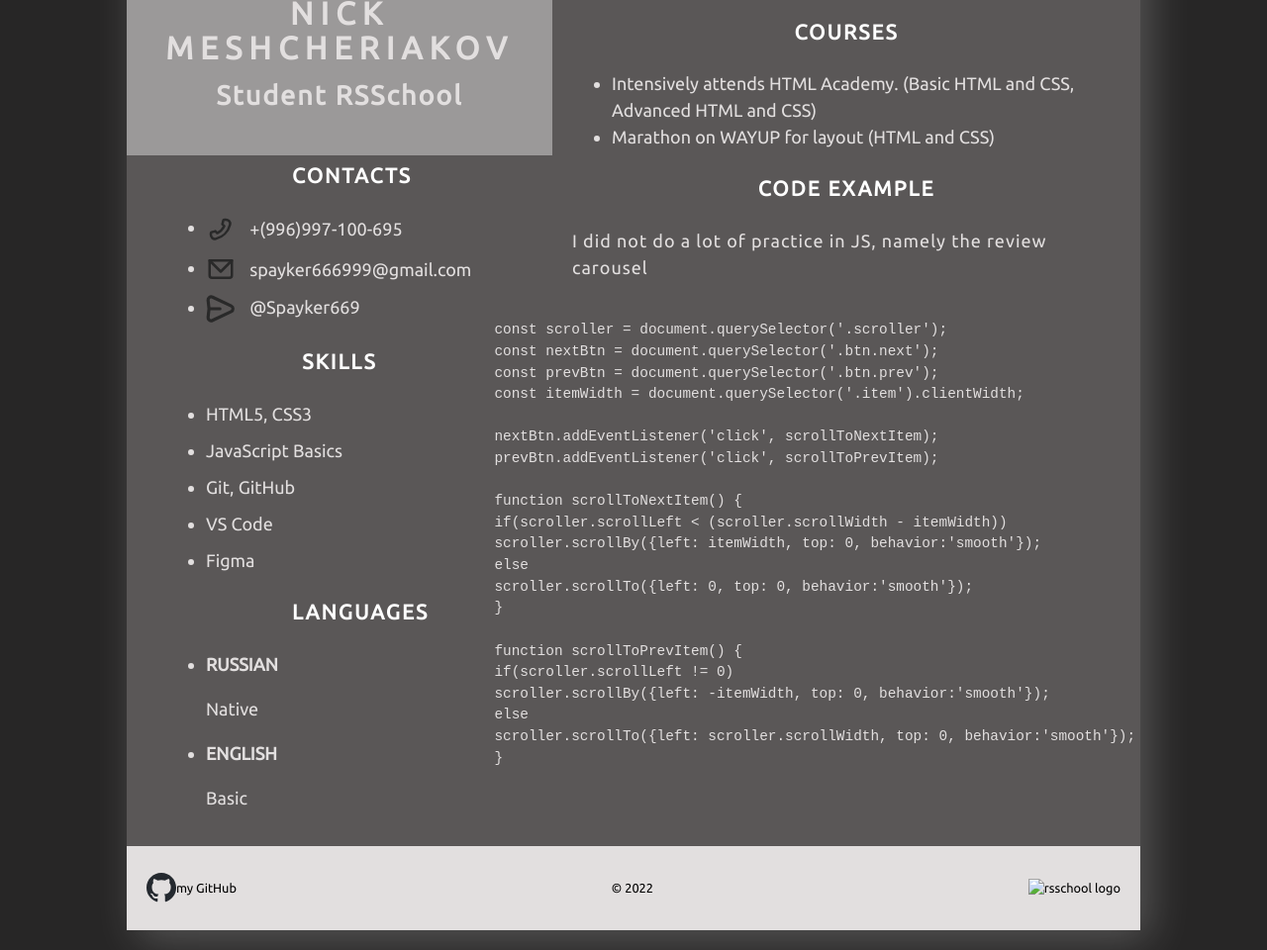
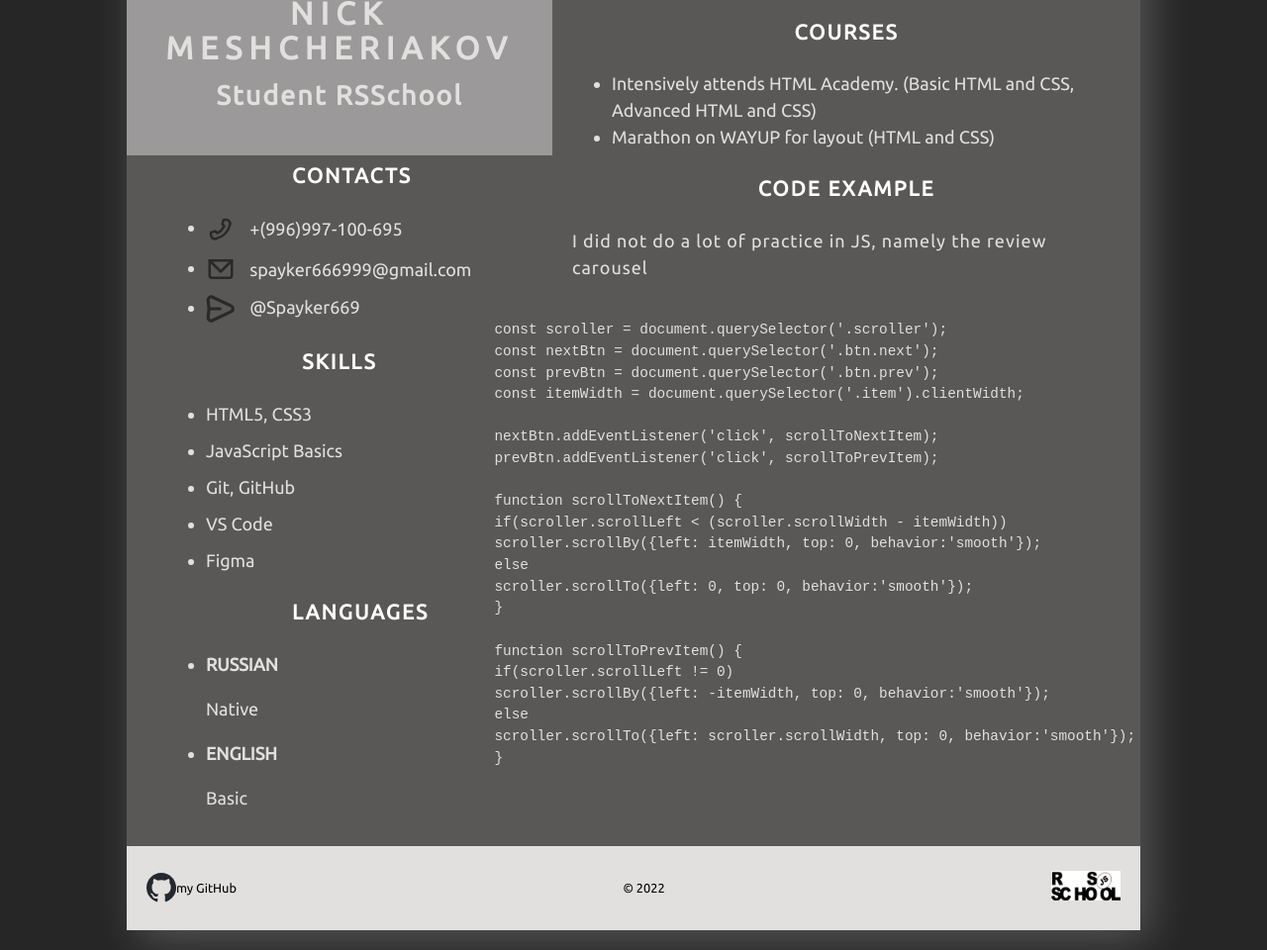
Before and after one commit to SpaYkeR696/rsschool-cv, a plain HTML site: page index.html in a window 1280 px wide. Shown: the part 421-1381 px from the top of the page at 99% size. Drawn offline with Linux system fonts and the light colour scheme.

Commit message:
fix: fix bu the logo rsschool

```diff
--- a/index.html
+++ b/index.html
@@ -128,7 +128,7 @@
             </a>
             <p>© 2022</p>
             <a href="https://rs.school/js/" target="_blank">
-                <img src="./assets/svg/rsschool.svg" alt="rsschool logo" width="70" height="30">
+                <img src="./assets/img/rsschool.png" alt="rsschool logo" width="70" height="30">
             </a>
         </footer>
     </div>
```
